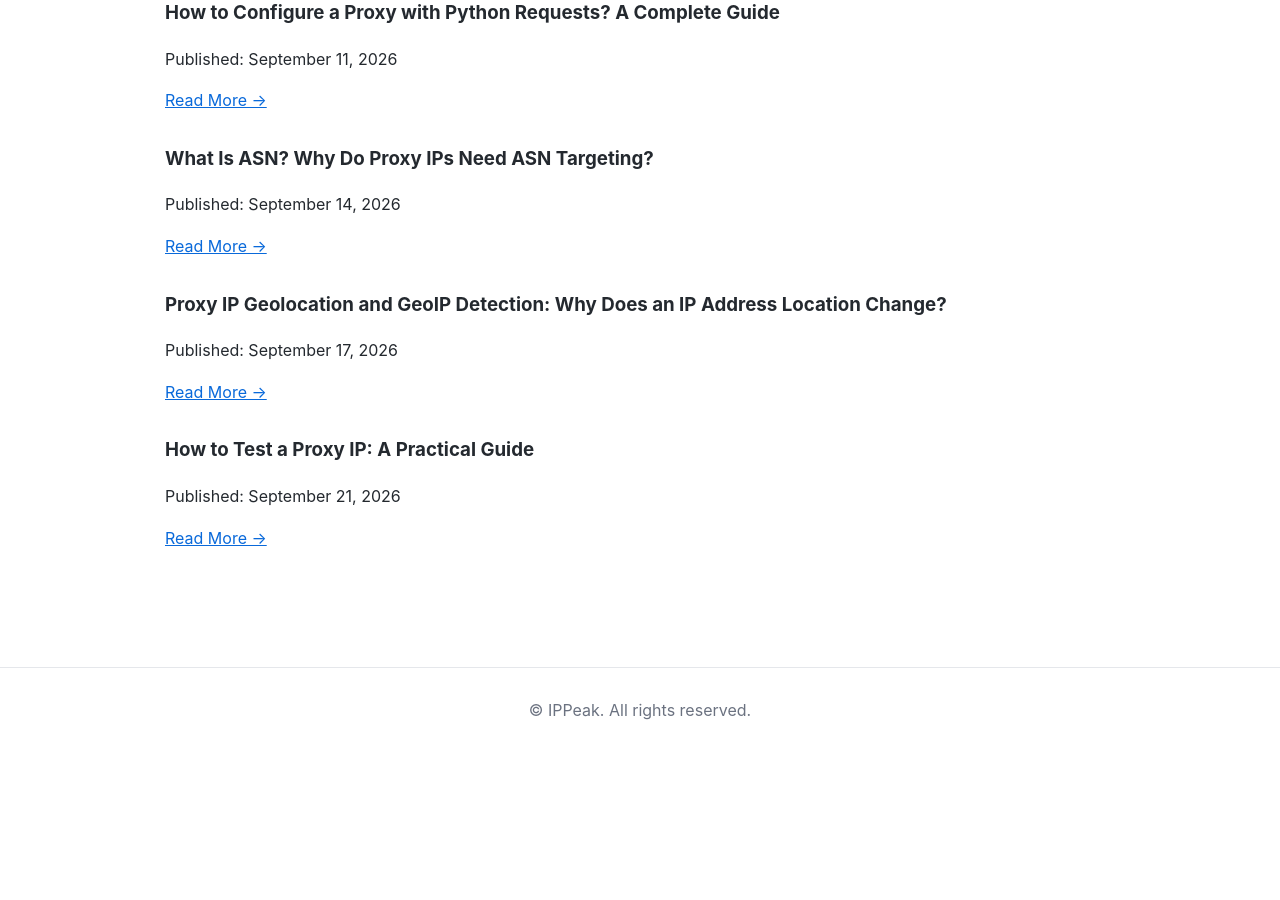
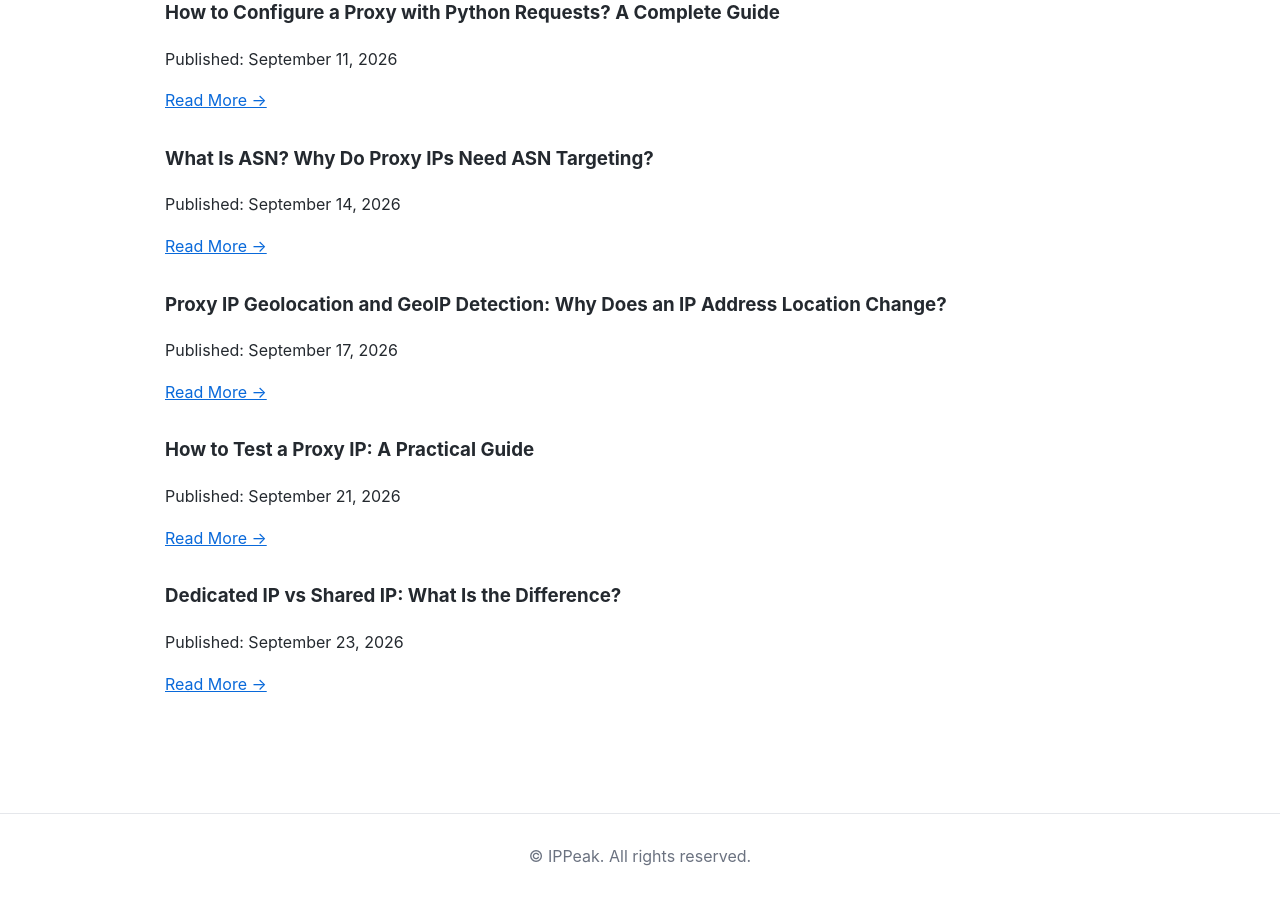
Before and after one commit to IPPeak/IPPeak-Residential-Proxy, a Jekyll site: the page built from docs/blog/articles.md, in a window 1280 px wide and 900 px high, scrolled down 1306 px. Built offline with Jekyll 4.4.1, drawn with Linux system fonts in a browser that asks for light colours; before the commit the page ends 2060 px from its top, so only the background shows below that.

Commit message:
Update articles.md

```diff
--- a/docs/blog/articles.md
+++ b/docs/blog/articles.md
@@ -70,3 +70,9 @@ Published: September 17, 2026
 Published: September 21, 2026
 
 [Read More →](How-to-Test-a-Proxy-IP.html)
+
+### Dedicated IP vs Shared IP: What Is the Difference?
+
+Published: September 23, 2026
+
+[Read More →](Dedicated-IP-vs-Shared-IP.html)
```
